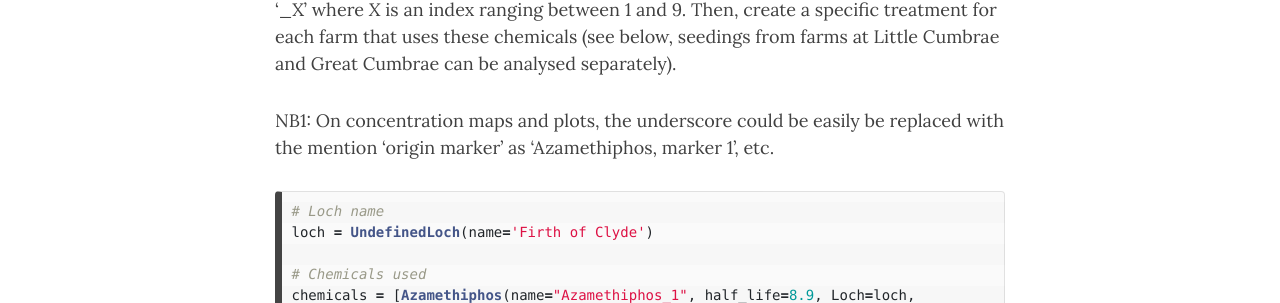
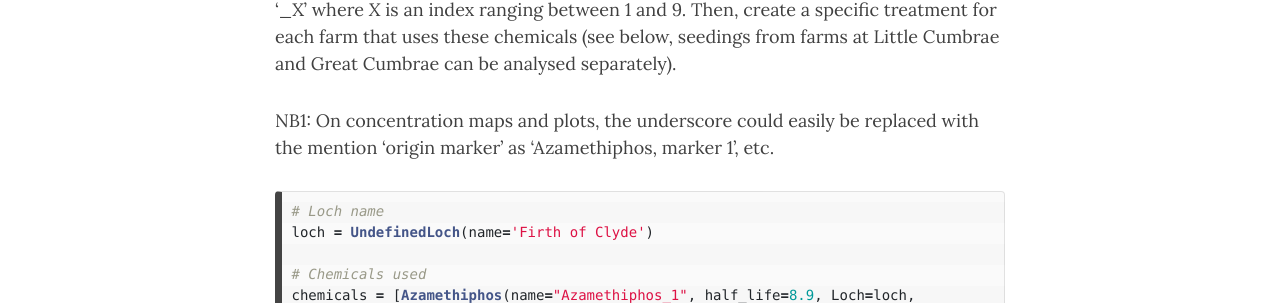
Before and after one commit to claws-scot/claws-scot.github.io, a Jekyll site: the page built from meetings/meeting-220623-B.md, in a window 1280 px wide and 900 px high, scrolled down 1952 px. Shown: the part 151-454 px from the top of the window. Built offline with Jekyll 4.4.1, drawn with Linux system fonts in a browser that asks for light colours; nearby versions of some CDN libraries; some of the changed text lies outside the part shown.

Commit message:
Editing web pages

````diff
--- a/meetings/meeting-220623-B.md
+++ b/meetings/meeting-220623-B.md
@@ -51,7 +51,7 @@ where Azamethiphos has a half-life of 8.9 days and Deltamethrin has an infinite
 Duplicate the chemical (here Azamethiphos) and give it a different name with a suffix '\_X' where _X_ is an index ranging between 1 and 9.
 Then, create a specific treatment for each farm that uses these chemicals (see below, seedings from farms at Little Cumbrae and Great Cumbrae can be analysed separately).
 
-NB1: On concentration maps and plots, the underscore could be easily be replaced with the mention 'origin marker' as 'Azamethiphos, marker 1', etc.
+NB1: On concentration maps and plots, the underscore could easily be replaced with the mention 'origin marker' as 'Azamethiphos, marker 1', etc.
 
 ```python
 # Loch name
@@ -157,5 +157,5 @@ The aspect ratio is frozen to keep elements in place. The domain extent specifie
 <h5>HISTORY</h5>
   - Meeting, June 23rd (N): <a href="https://claws-scot.github.io/meetings/meeting-220623-N/">meeting-220623-N</a>
   - Meeting, June 23rd (B): <a href="https://claws-scot.github.io/meetings/meeting-220623-B/">meeting-220623-B</a>
-  - Progress, June 21st (N): <a href="https://claws-scot.github.io/meetings/progress-220621-N/">progress-220621</a>
+  - Progress, June 21st (N): <a href="https://claws-scot.github.io/meetings/progress-220621-N/">progress-220621-N</a>
   - Meeting, June 13th (N): <a href="https://claws-scot.github.io/meetings/meeting-220613-N/">meeting-220613-N</a>
````
Also changed, not shown: meetings/meeting-220623-N.md (+1 -1 lines).
